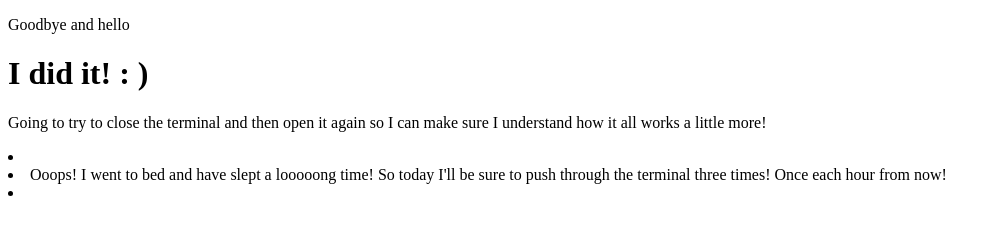
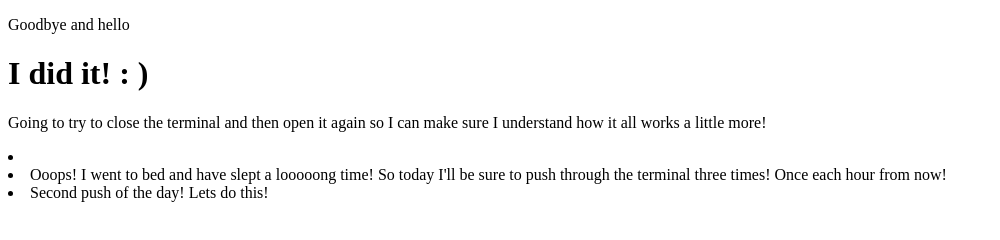
Before and after one commit to AutopsyTurvy/portfolio, a website: page index.html in a window 1280 px wide. Shown: the whole page, without its empty margins (0-1000 px from the left). Drawn offline with Linux system fonts and the light colour scheme.

Commit message:
second commit today

```diff
--- a/index.html
+++ b/index.html
@@ -14,7 +14,7 @@
 
     <li>
         <li>Ooops! I went to bed and have slept a looooong time! So today I'll be sure to push through the terminal three times! Once each hour from now!</li>
-        <li></li>
+        <li>Second push of the day! Lets do this!</li>
 
     </li>
 
```
